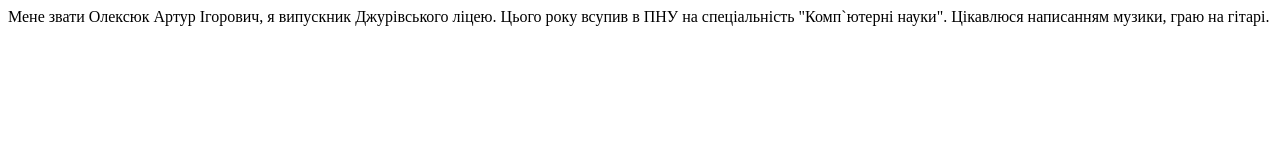
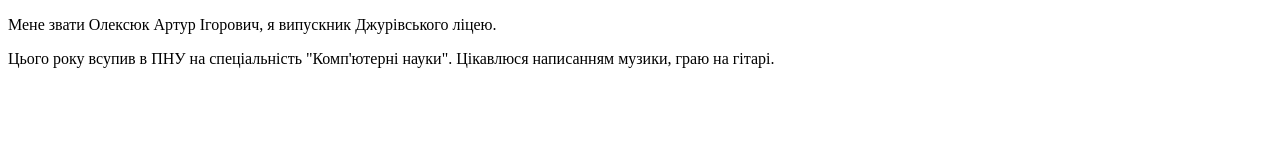
Before and after one commit to ArturOleksiuk/webd, a plain HTML site: page index.html in a window 1280 px wide. Drawn offline with Linux system fonts and the light colour scheme.

Commit message:
Update index.html

```diff
--- a/index.html
+++ b/index.html
@@ -4,8 +4,8 @@
     <title> "Персональна сторінка Олексюка Артура Ігоровича"</title>
   </head>
   <body>
-    Мене звати Олексюк Артур Ігорович, я випускник Джурівського ліцею.
-    Цього року всупив в ПНУ на спеціальність "Комп`ютерні науки".
+    <p>Мене звати Олексюк Артур Ігорович, я випускник Джурівського ліцею.</p>
+    Цього року всупив в ПНУ на спеціальність "Комп'ютерні науки".
     Цікавлюся написанням музики, граю на гітарі.
   </body>
 </html>
```
